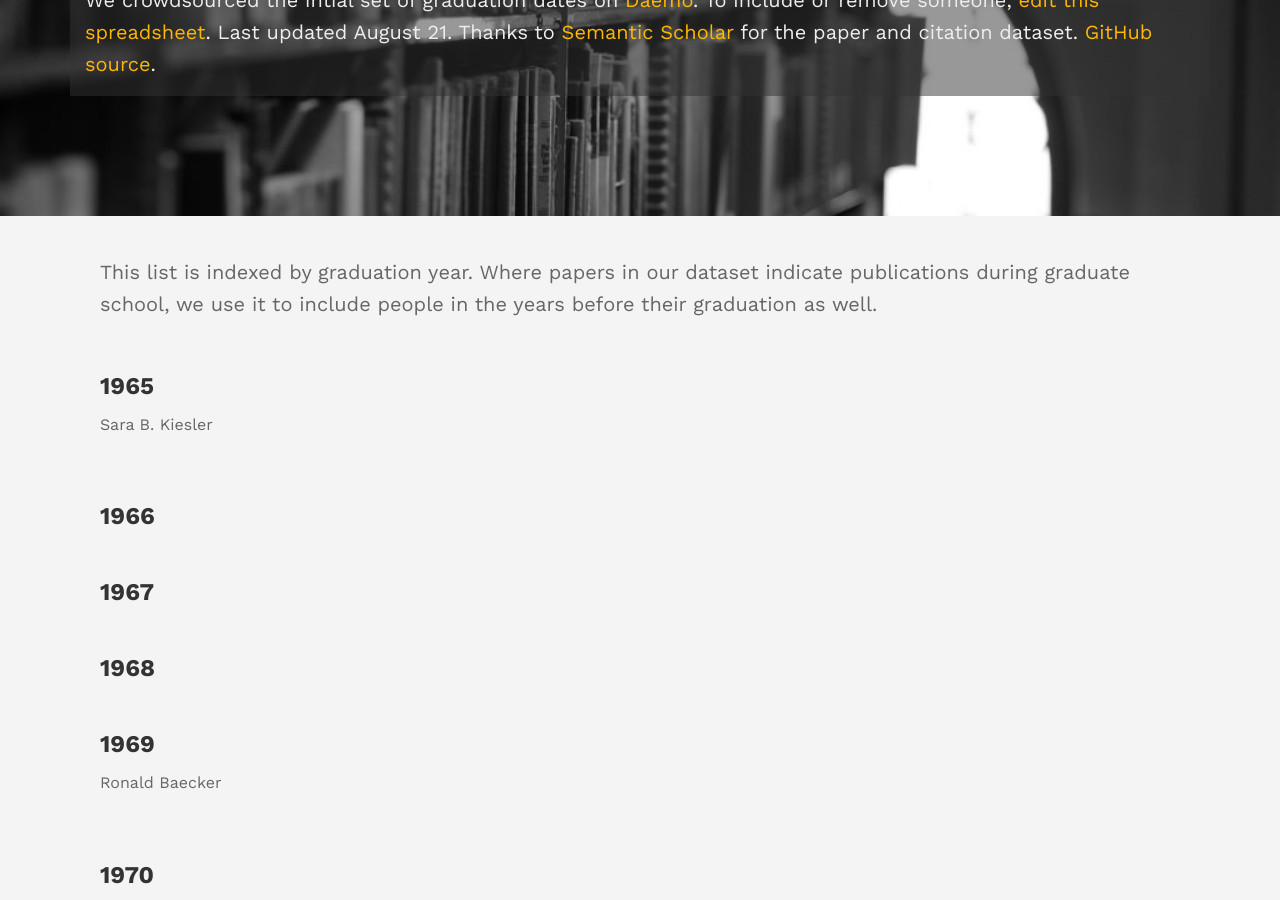
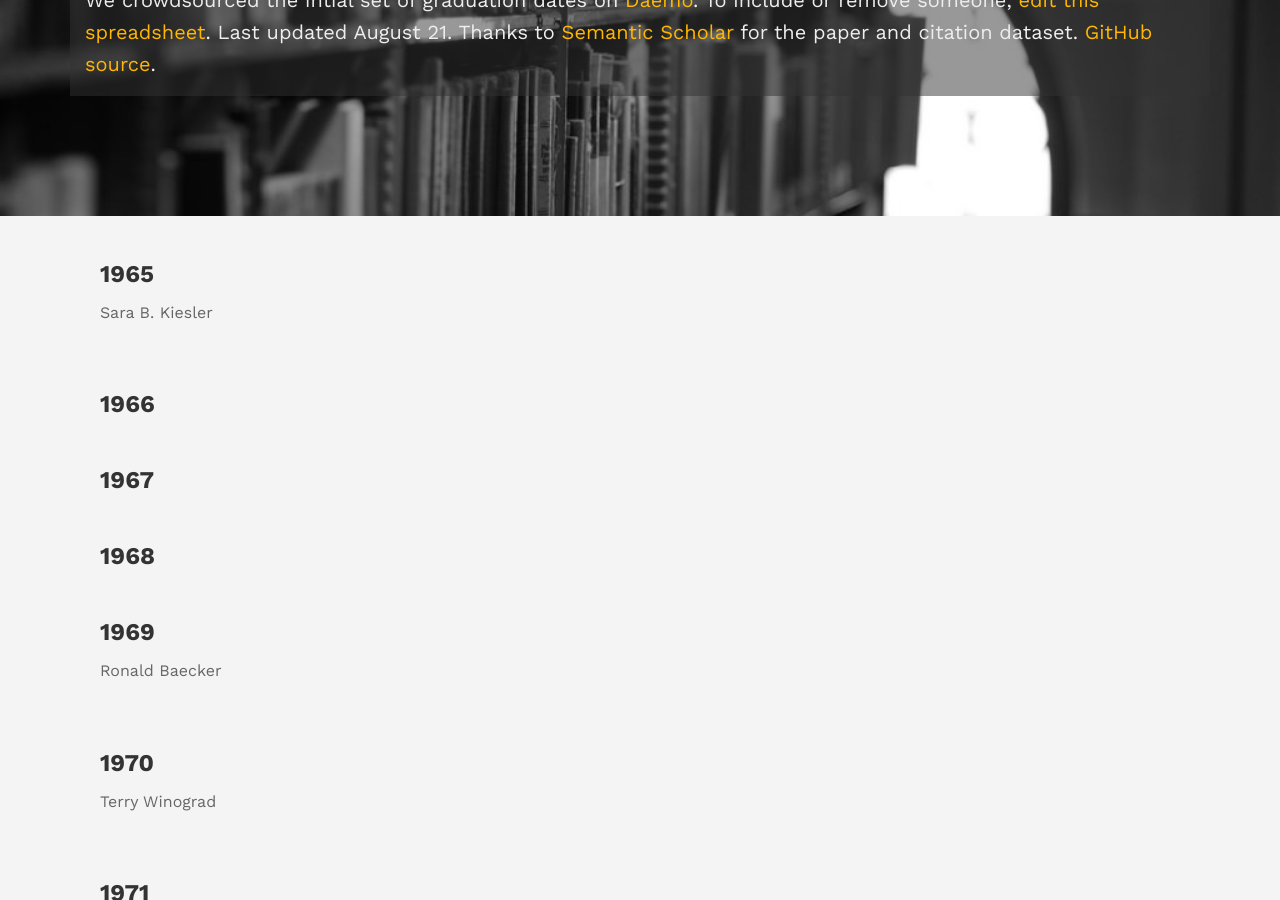
Before and after one commit to mbernst/gradschoolfriends, a Jekyll site: the page built from index.html, in a window 1280 px wide and 900 px high, scrolled down 319 px. Built offline with Jekyll 4.4.1, drawn with Linux system fonts in a browser that asks for light colours.

Commit message:
explanatory text out of date

```diff
--- a/index.html
+++ b/index.html
@@ -9,10 +9,6 @@ description: A data dive on graduation data
 {%- assign people = site.data.cohort | sort: 'name' -%}
 
 <div class="gallery container">
-  <div class="col-xs-12-xs col-sm-12 col-md-12 col-lg-12 col-xl-12" style="padding-bottom: 2em;">
-    <p>This list is indexed by graduation year. Where papers in our dataset indicate publications during graduate school, we use it to include people in the years before their graduation as well.</p>
-  </div>
-
   {%- for year in (1965..2020) -%}
     <div class="col-xs-12-xs col-sm-12 col-md-12 col-lg-12 col-xl-12" style="padding-bottom: 2em;">
       <h2 class="gallery__title">{{ year }}</h2>
```
